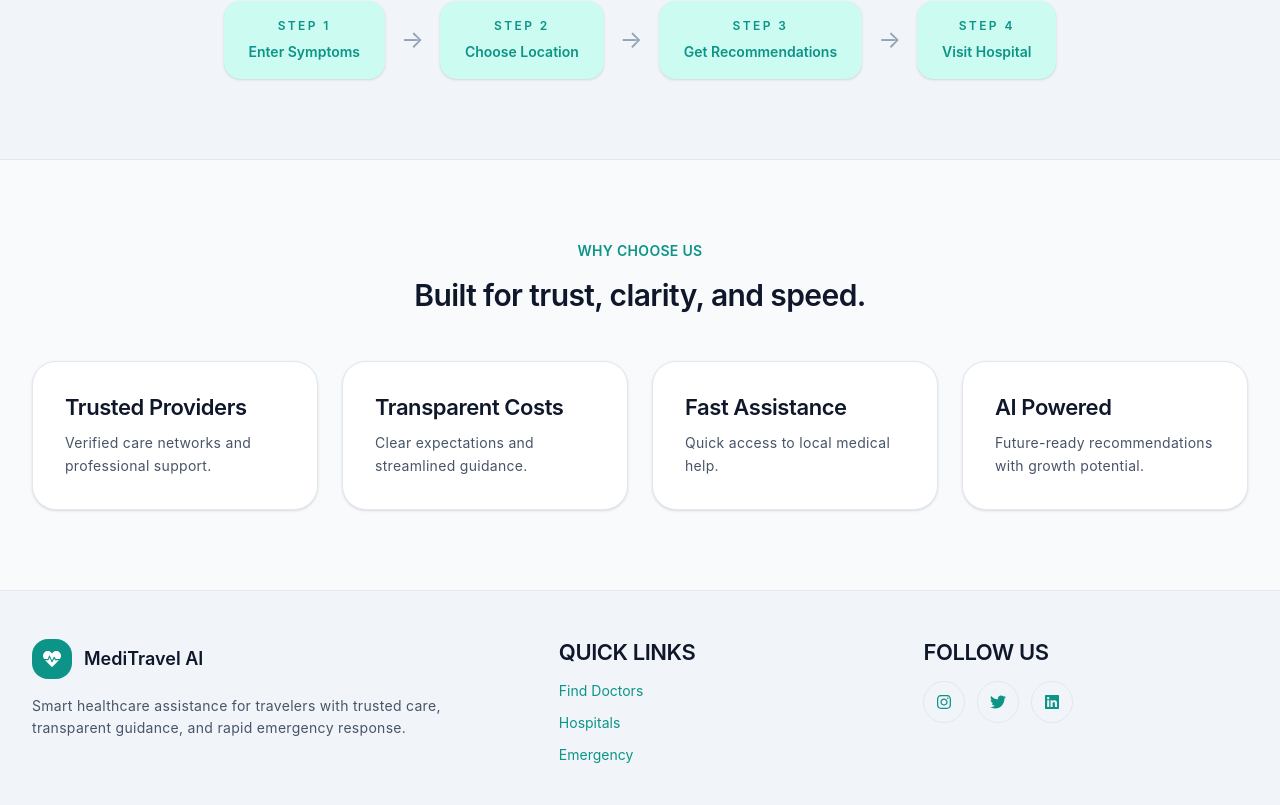
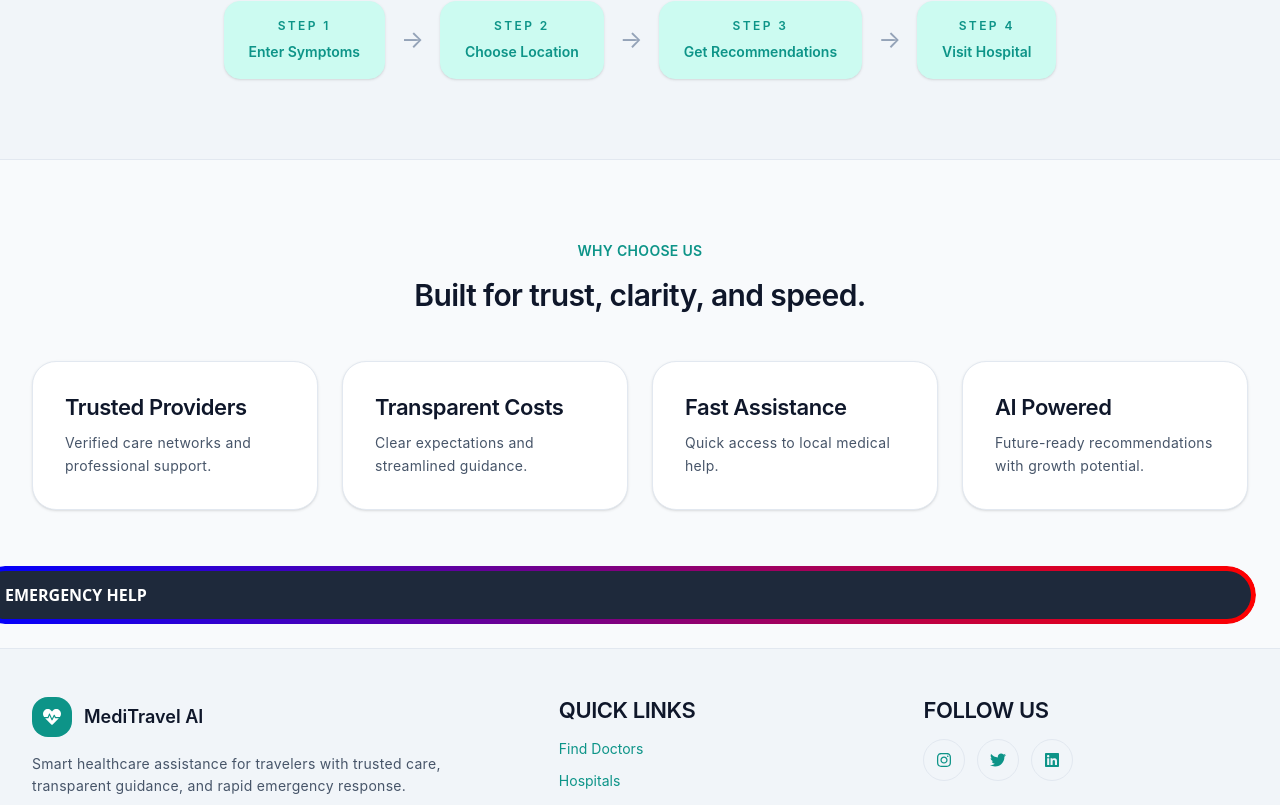
Before and after one commit to anujmn11-web/MediTravel, a React (Vite) app in the folder frontend/: page / in a window 1280 px wide. Shown: the part 1577-2382 px from the top of the page. Built offline with nearby package versions, Linux system fonts and the light colour scheme; what @capacitor/core would draw is missing.

Commit message:
feat: apply exact btn-55 css to floating emergency button

```diff
--- a/frontend/src/components/EmergencyButton.jsx
+++ b/frontend/src/components/EmergencyButton.jsx
@@ -4,12 +4,12 @@ import { FaAmbulance } from 'react-icons/fa';
 function EmergencyButton() {
   return (
     <Link to="/emergency" style={{
-      backgroundColor: 'var(--color-danger)',
-      boxShadow: '0 20px 25px -5px rgba(220, 38, 38, 0.25)',
       bottom: 'calc(1.5rem + env(safe-area-inset-bottom))',
-    }} className="fixed right-6 z-40 flex items-center gap-3 rounded-full px-5 py-3 text-sm font-semibold text-white transition hover:opacity-90">
-      <FaAmbulance />
-      Emergency Help
+    }} className="btn-55 fixed right-6 z-40 shadow-2xl">
+      <span style={{ display: 'flex', gap: '8px' }}>
+        <FaAmbulance />
+        Emergency Help
+      </span>
     </Link>
   );
 }
--- a/frontend/src/index.css
+++ b/frontend/src/index.css
@@ -238,30 +238,27 @@ a:hover {
   display: none;
 }
 .btn-55 {
-  background: linear-gradient(90deg, #dc2626, #991b1b);
+  background: linear-gradient(90deg, blue, red);
   border-radius: 999px;
   box-sizing: border-box;
   color: #000;
   display: block;
   font-weight: 900;
   overflow: hidden;
-  padding: 1rem 2rem;
+  padding: 1.8rem 5rem;
   position: relative;
   text-transform: uppercase;
-  text-decoration: none !important;
 }
 .btn-55 span {
   background: #1e293b;
   border-radius: 999px;
   color: #fff;
-  display: flex;
-  align-items: center;
-  gap: 0.5rem;
-  inset: 3px;
+  display: grid;
+  inset: 5px;
+  place-items: center;
   position: absolute;
-  justify-content: center;
   transition: background 0.3s;
 }
 .btn-55:hover span {
-  background: transparent;
+  background: none;
 }
```
